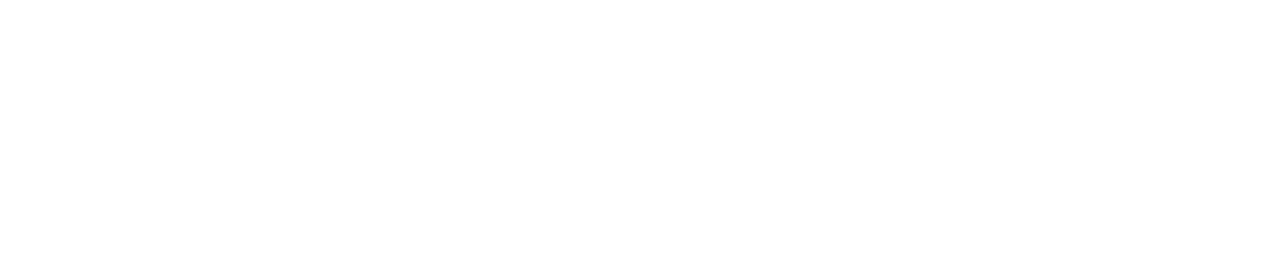
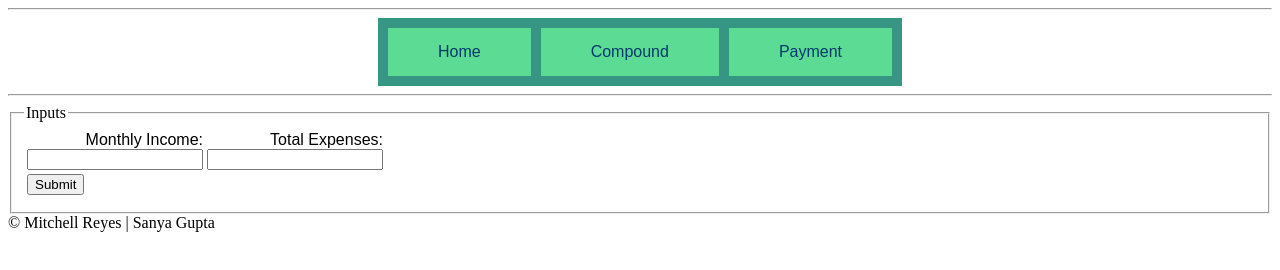
Before and after one commit to mitchellreyes/IS360, a plain HTML site: page Assignment4/afford.html in a window 1280 px wide. Drawn offline with Linux system fonts and the light colour scheme.

Commit message:
finished one page

```diff
--- a/Assignment4/afford.html
+++ b/Assignment4/afford.html
@@ -3,8 +3,76 @@
 <head>
     <meta charset="utf-8" />
     <title>Afford</title>
+    <link rel="stylesheet" type="text/css" href="css/home.css" />
+
+    <script>
+        function myFunction() {
+            var gross = document.getElementById("monthIncome").value;
+            var totalExpense = document.getElementById("totalExpenses").value;
+            if (monthIncome == "" || totalExpense == "")
+            {
+                alert("Please enter in values for both fields before submitting.");
+            }
+            else
+            {
+                var monthIncome = gross * .29;
+                var expense = (gross - totalExpense) * .39;
+
+                if (monthIncome > expense) {
+                    document.getElementById("output").innerHTML = "Your maximum affordable payment (39%) is: $" + expense.toFixed(2);
+                }
+                else
+                {
+                    document.getElementById("output").innerHTML = "Your maximum affordable payment (29%) is: $" + monthIncome.toFixed(2);
+                }
+            }
+
+        }
+    </script>
+
 </head>
 <body>
+    <hr />
+    <nav>
+        <table cellspacing="10" class="head">
+            <tr>
+                <td class="Nav"><a href="index.html">Home</a></td>
+                <td class="Nav"><a href="compoundInterest.html">Compound</a></td>
+                <td class="Nav"><a href="payment.html">Payment</a></td>
+            </tr>
+        </table>
+    </nav>
+    <hr />
 
+    <form>
+        <fieldset>
+            <legend>Inputs</legend>
+            <table>
+                <tr>
+                    <td style="text-align:right; font-family: Arial;">
+                        Monthly Income: <br />
+                        <input type="number" style="color:darkgrey; font-family: monospace;" id="monthIncome"/> <br />
+                    </td>
+                    <td style="text-align:right; font-family: Arial;">
+                        Total Expenses: <br />
+                        <input type="number" style="color:darkgrey; font-family: monospace;" id="totalExpenses"/>
+                    </td>
+
+                </tr>
+                <tr>
+                    <td>
+                        <button type="button" onclick="myFunction()">Submit</button>
+                    </td>
+                </tr>
+                <tr>
+                    <td colspan="2" style="text-align:right; font-weight: bold; color: darkblue; font-family: monospace;" id="output">
+                    </td>
+                </tr>
+            </table>
+        </fieldset>
+    </form>
+    <footer>
+        &copy; Mitchell Reyes | Sanya Gupta
+    </footer>
 </body>
 </html>
--- a/Assignment4/css/home.css
+++ b/Assignment4/css/home.css
@@ -1,20 +1,22 @@
 body {
 }
 
-table{
+.head{
     margin: auto;
-    /*border-collapse: collapse;*/
+    background-color: #379683;
+
 }
 
-td{
-    border: 1px solid black;
+.Nav{
     padding-left: 50px;
     padding-right: 50px;
     padding-bottom: 15px;
     padding-top: 15px;
     font-family: Arial;
+    background-color: #5CDB95;
 }
 
 a{
     text-decoration: none;
+    color: #05386B;
 }
```
Also changed, not shown: Assignment4/compoundInterest.html (+12 -1 lines), Assignment4/index.html (+4 -4 lines).
